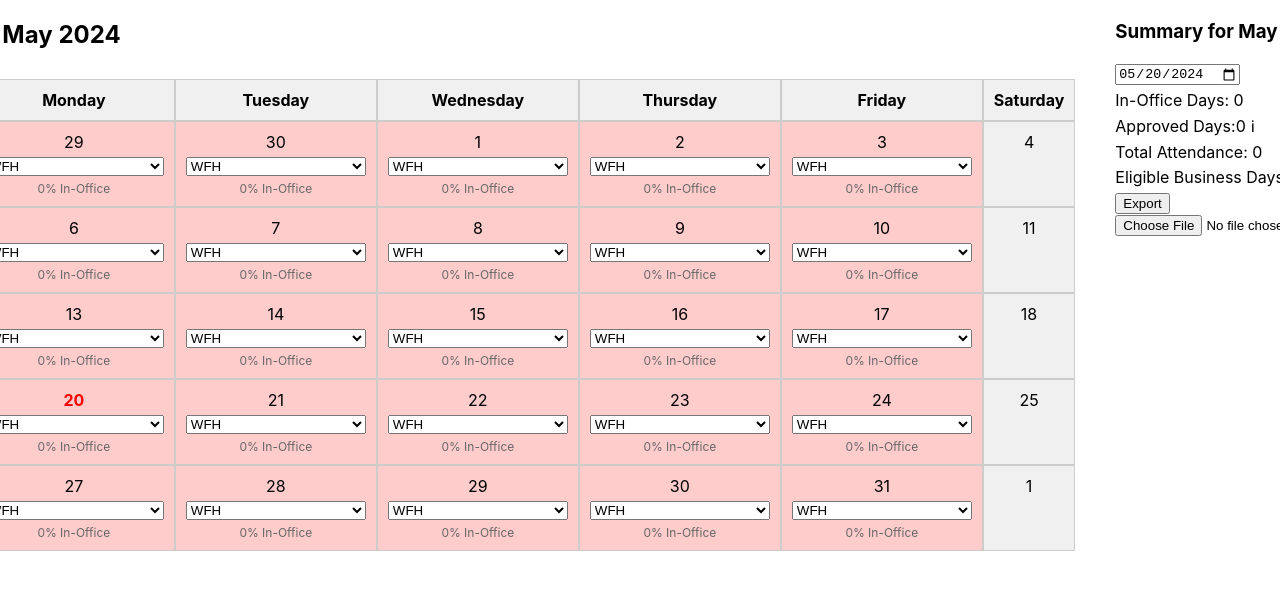
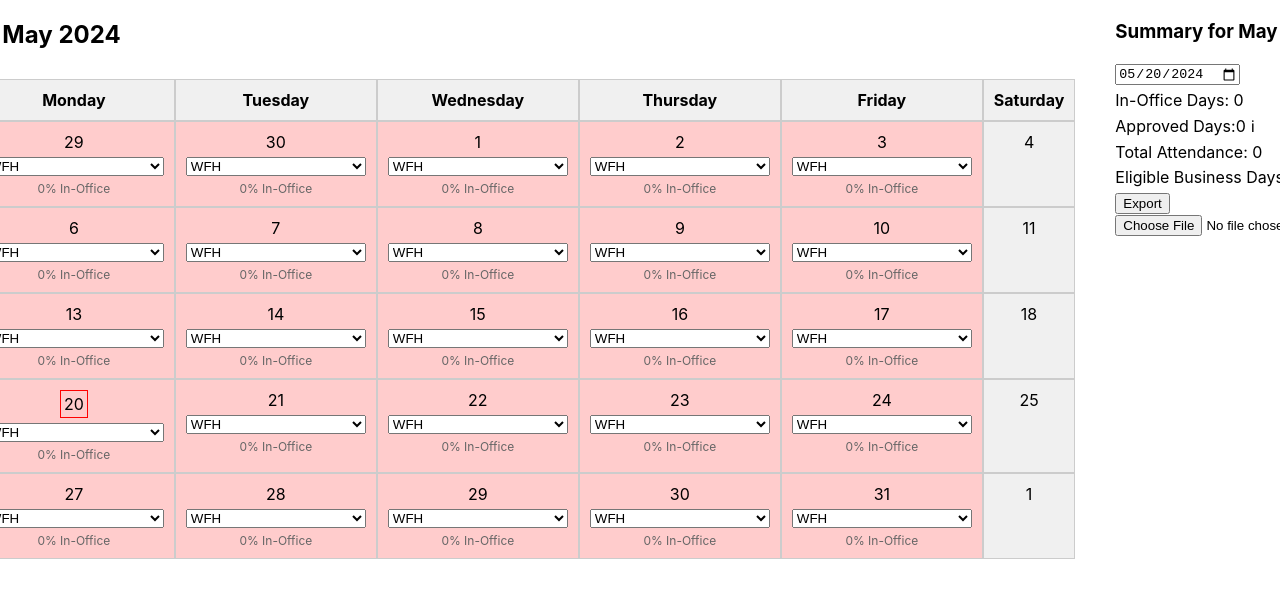
Before and after one commit to cryptodawg/attendance, a React (Create React App) app: page / in a window 1280 px wide. Shown: the top 598 px of the page. Built offline with nearby package versions, Linux system fonts and the light colour scheme.

Commit message:
Styling of today's date

```diff
--- a/src/Calendar.css
+++ b/src/Calendar.css
@@ -126,6 +126,12 @@ select {
     /* Hide weekday titles on mobile */
 }
 
+.calendar-date-day-num.today {
+    border-color: red; /* Adjust circle color as needed */
+    border: 1px solid red;
+    padding: 3px;
+  }
+
 
 @media (max-width: 600px) {
     .mobile-only {
--- a/src/Calendar.js
+++ b/src/Calendar.js
@@ -201,7 +201,7 @@ const Calendar = () => {
                                 key={formattedDate}
                                 className={`calendar-date ${isWeekendDay ? 'weekend' : ''} ${cellColor}`}
                             >
-                                <span style={{ color: isToday ? 'red' : 'inherit', fontWeight: isToday ? 'bold' : 'normal' }}>{format(date, 'd')}</span>
+                                <span className={`calendar-date-day-num ${isToday ? 'today' : ''}`}>{format(date, 'd')}</span>
                                 {/* Show weekday in parentheses on mobile */}
                                 <span className="mobile-only"> ({format(date, 'EEE')}) </span>
                                 {!isWeekendDay && (
```
